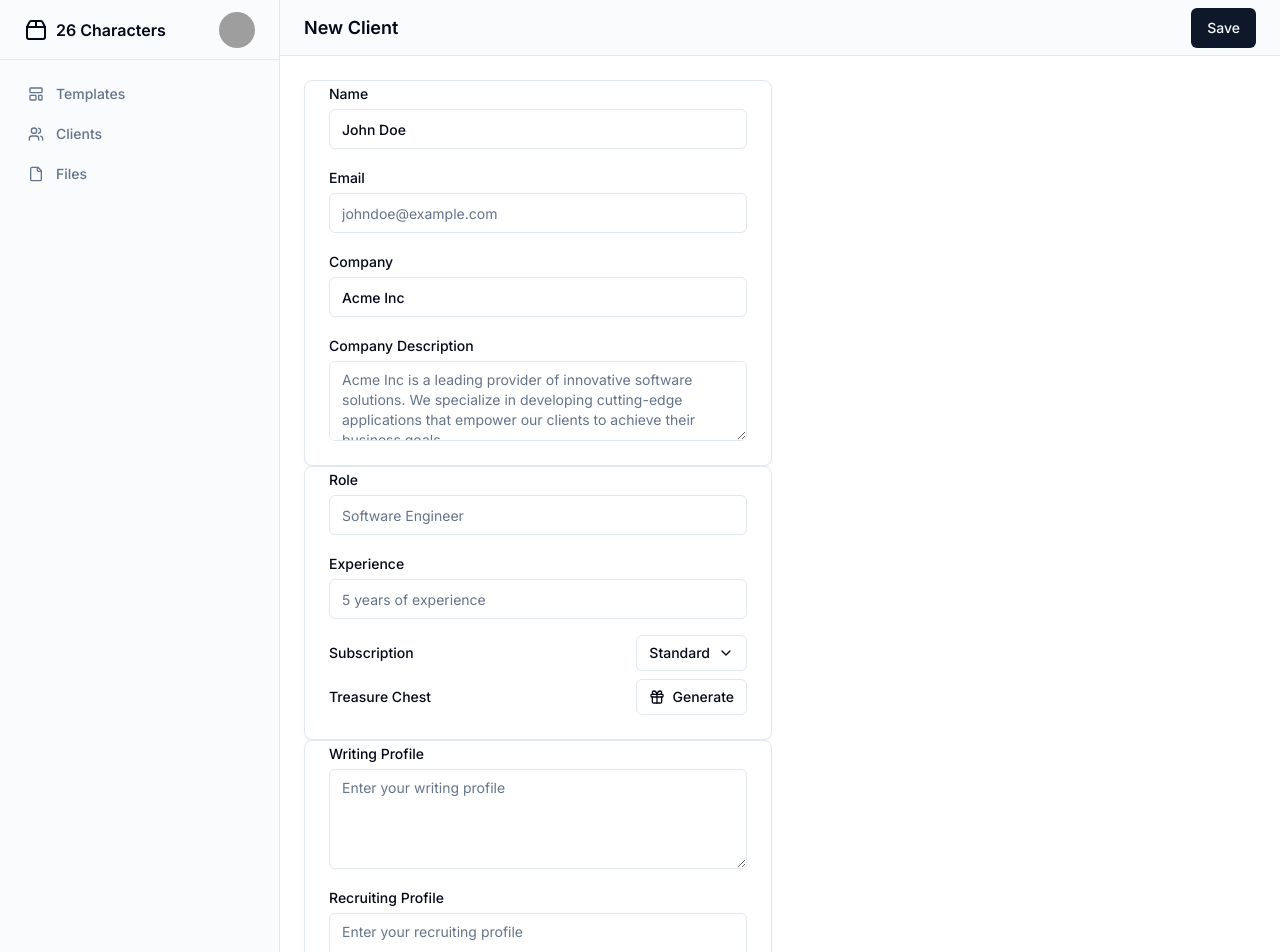
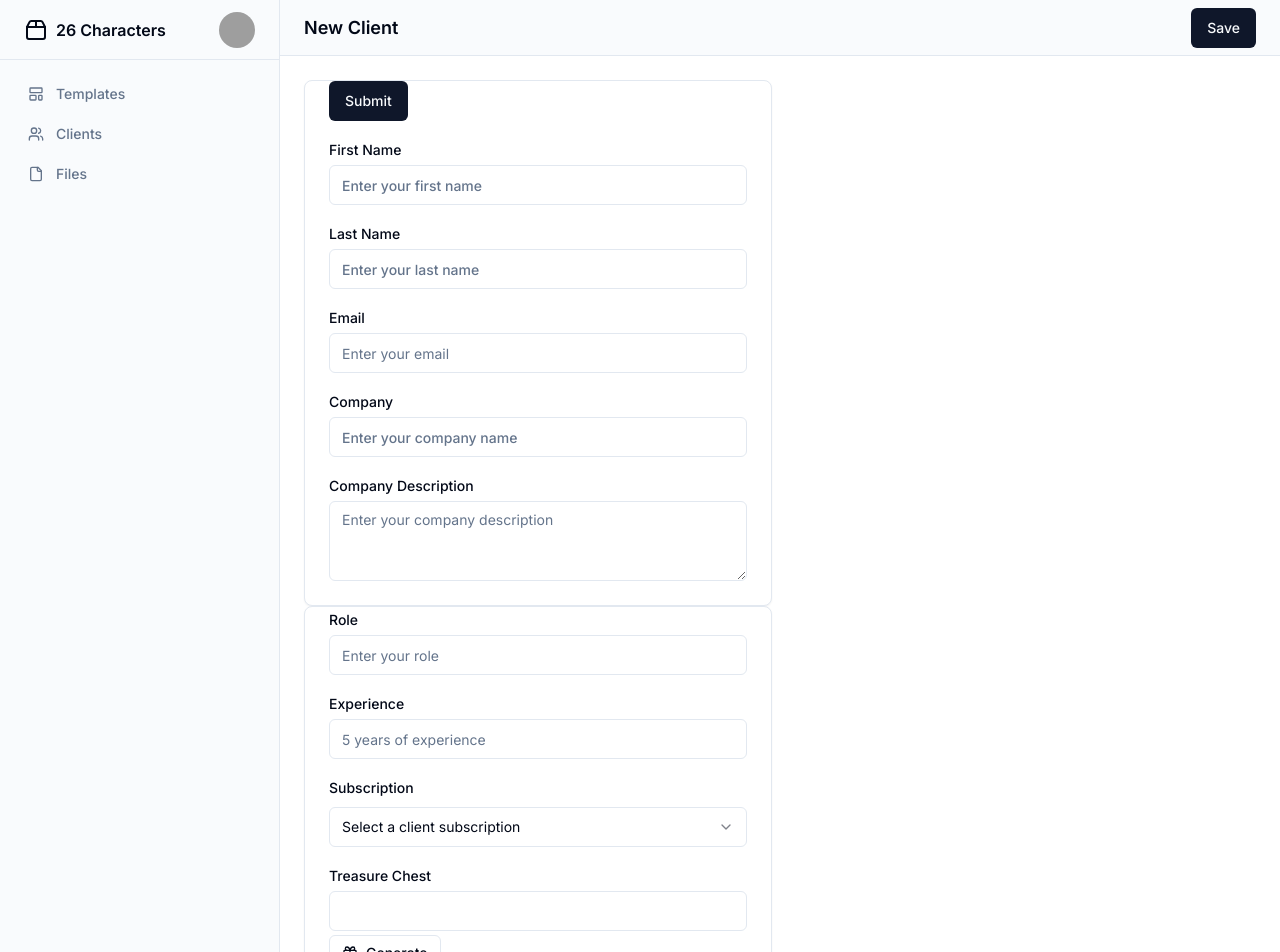
Before and after one commit to lezgoverci/26-characters-app, a Next.js app: page /clients/create in a window 1280 px wide. Shown: the top 952 px of the page. Built offline with nearby package versions, Linux system fonts and the light colour scheme; grey boxes are pictures that could not be loaded.

Commit message:
create client form input

```diff
--- a/app/(authenticated)/clients/create/page.tsx
+++ b/app/(authenticated)/clients/create/page.tsx
@@ -10,21 +10,100 @@ import { DropdownMenu, DropdownMenuTrigger, DropdownMenuContent, DropdownMenuIte
 import { Avatar, AvatarImage, AvatarFallback } from "@/components/ui/avatar"
 import { Card, CardContent } from "@/components/ui/card"
 import { Label } from "@/components/ui/label"
-import { Input } from "@/components/ui/input"
+
 import { Popover, PopoverTrigger, PopoverContent } from "@/components/ui/popover"
 import { Command, CommandList, CommandItem } from "@/components/ui/command"
 import { Textarea } from "@/components/ui/textarea"
 import { FormEvent, useState } from "react"
 import { Client } from "@/types"
+import { z } from "zod";
+import { zodResolver } from "@hookform/resolvers/zod"
+import { useForm } from "react-hook-form"
 
-export default function ClientCreate(){
+import {
+  Select,
+  SelectContent,
+  SelectGroup,
+  SelectItem,
+  SelectLabel,
+  SelectTrigger,
+  SelectValue,
+} from "@/components/ui/select"
 
-    const [formData, setFormData] = useState({} as Client);
-  function handleSubmit(event: FormEvent<HTMLFormElement>): void {
-    throw new Error("Function not implemented.")
+
+import {
+  Form,
+  FormControl,
+  FormDescription,
+  FormField,
+  FormItem,
+  FormLabel,
+  FormMessage,
+} from "@/components/ui/form"
+
+import { Input } from "@/components/ui/input"
+
+export default function ClientCreate() {
+
+
+  const formSchema = z.object({
+    first_name: z.string().min(2).max(50),
+    last_name: z.string().min(2).max(50),
+    email: z.string().email(),
+    company: z.string().min(2).max(50),
+    company_description: z.string().min(2).max(50),
+    role: z.string().min(2).max(50),
+    experience: z.string().min(2).max(50),
+    subscription: z.string().min(2).max(50),
+    writing_profile: z.string().min(2).max(50),
+    recruiting_profile: z.string().min(2).max(50),
+    treasure_chest_link: z.string().min(2).max(50)
+  })
+
+  const form = useForm<z.infer<typeof formSchema>>({
+    resolver: zodResolver(formSchema),
+    defaultValues: {
+      first_name: "",
+      last_name: "",
+      email: "",
+      company: "",
+      company_description: "",
+      role: "",
+      experience: "",
+      subscription: "",
+      writing_profile: "",
+      recruiting_profile: "",
+      treasure_chest_link: ""
+    },
+  })
+
+
+  // const [formData, setFormData] = useState<Client>({} as Client);
+  // function handleSubmit(event: FormEvent<HTMLFormElement>): void {
+  //   throw new Error("Function not implemented.")
+  // }
+
+  const [url, setUrl] = useState('');
+
+  const onSubmit = (values: Client) => {
+
+
+    console.log(values)
   }
 
-    return(
+  const onErorrs = (errors: any) => {
+    console.log(errors)
+  }
+
+  const handleGenerateClick = () => {
+
+
+    const newUrl = 'http://example.com/generated-url'; // Replace this with URL generation logic
+    setUrl(newUrl);
+    form.setValue('treasure_chest_link', newUrl);
+  };
+
+  return (
     <>
       <div className="flex flex-col">
         <header className="flex h-14 items-center justify-between border-b bg-muted/40 px-4 md:px-6">
@@ -34,146 +113,282 @@ export default function ClientCreate(){
         <main className="flex-1 overflow-auto p-4 md:p-6">
           <div className="grid gap-6">
             <div className="grid grid-cols-1 gap-4 sm:grid-cols-2 md:grid-cols-2 lg:grid-cols-2">
-              <form onSubmit={handleSubmit}>
+
+
+              <Form {...form}>
+                <form onSubmit={form.handleSubmit(onSubmit, onErorrs)}>
                   <Card>
                     <CardContent className="space-y-4">
-                  <div className="space-y-1">
-                    <Label htmlFor="name" className="text-sm">
-                      Name
-                    </Label>
+                      <Button type="submit">Submit</Button>
+
+                      <FormField
+                        control={form.control}
+                        name="first_name"
+                        render={({ field }) => (
+                          <FormItem className="space-y-1">
+                            <FormLabel htmlFor="first_name">First Name</FormLabel>
+                            <FormControl>
                               <Input
-                      id="name"
+                                id="first_name"
                                 type="text"
-                      placeholder="John Doe"
-                      defaultValue="John Doe"
+                                placeholder="Enter your first name"
+                                {...field}
                                 className="w-full text-sm font-medium"
                               />
-                  </div>
-                  <div className="space-y-1">
-                    <Label htmlFor="email" className="text-sm">
-                      Email
-                    </Label>
+                            </FormControl>
+                            <FormMessage />
+                          </FormItem>
+                        )}
+                      />
+
+                      <FormField
+                        control={form.control}
+                        name="last_name"
+                        render={({ field }) => (
+                          <FormItem className="space-y-1">
+                            <FormLabel htmlFor="last_name">Last Name</FormLabel>
+                            <FormControl>
+                              <Input
+                                id="last_name"
+                                type="text"
+                                placeholder="Enter your last name"
+                                {...field}
+                                className="w-full text-sm font-medium"
+                              />
+                            </FormControl>
+                            <FormMessage />
+                          </FormItem>
+                        )}
+                      />
+
+                      <FormField
+                        control={form.control}
+                        name="email"
+                        render={({ field }) => (
+                          <FormItem className="space-y-1">
+                            <FormLabel htmlFor="email">Email</FormLabel>
+                            <FormControl>
                               <Input
                                 id="email"
                                 type="email"
-                      placeholder="johndoe@example.com"
-                      defaultValue="johndoe@example.com"
+                                placeholder="Enter your email"
+                                {...field}
                                 className="w-full text-sm text-muted-foreground"
                               />
-                  </div>
-                  <div className="space-y-1">
-                    <Label htmlFor="company" className="text-sm">
-                      Company
-                    </Label>
+                            </FormControl>
+                            <FormMessage />
+                          </FormItem>
+                        )}
+                      />
+
+                      <FormField
+                        control={form.control}
+                        name="company"
+                        render={({ field }) => (
+                          <FormItem className="space-y-1">
+                            <FormLabel htmlFor="company">Company</FormLabel>
+                            <FormControl>
                               <Input
                                 id="company"
                                 type="text"
-                      placeholder="Acme Inc"
-                      defaultValue="Acme Inc"
+                                placeholder="Enter your company name"
+                                {...field}
                                 className="w-full text-sm font-medium"
                               />
-                  </div>
-                  <div className="space-y-1">
-                    <Label htmlFor="company-description" className="text-sm">
-                      Company Description
-                    </Label>
+                            </FormControl>
+                            <FormMessage />
+                          </FormItem>
+                        )}
+                      />
+
+                      <FormField
+                        control={form.control}
+                        name="company_description"
+                        render={({ field }) => (
+                          <FormItem className="space-y-1">
+                            <FormLabel htmlFor="company-description">Company Description</FormLabel>
+                            <FormControl>
                               <Textarea
                                 id="company-description"
-                      placeholder="Acme Inc is a leading provider of innovative software solutions. We specialize in developing cutting-edge applications that empower our clients to achieve their business goals."
+                                placeholder="Enter your company description"
+                                {...field}
                                 className="w-full text-sm text-muted-foreground"
-                      defaultValue="Acme Inc is a leading provider of innovative software solutions. We specialize in developing cutting-edge applications that empower our clients to achieve their business goals."
                               />
-                  </div>
+                            </FormControl>
+                            <FormMessage />
+                          </FormItem>
+                        )}
+                      />
+
                     </CardContent>
                   </Card>
+
                   <Card>
                     <CardContent className="space-y-4">
-                  <div className="space-y-1">
-                    <Label htmlFor="role" className="text-sm">
-                      Role
-                    </Label>
+
+                      <FormField
+                        control={form.control}
+                        name="role"
+                        render={({ field }) => (
+                          <FormItem className="space-y-1">
+                            <FormLabel htmlFor="role">Role</FormLabel>
+                            <FormControl>
                               <Input
                                 id="role"
                                 type="text"
-                      placeholder="Software Engineer"
-                      defaultValue="Software Engineer"
+                                placeholder="Enter your role"
+                                {...field}
                                 className="w-full text-sm text-muted-foreground"
                               />
-                  </div>
-                  <div className="space-y-1">
-                    <Label htmlFor="experience" className="text-sm">
-                      Experience
-                    </Label>
+                            </FormControl>
+                            <FormMessage />
+                          </FormItem>
+                        )}
+                      />
+
+                      <FormField
+                        control={form.control}
+                        name="experience"
+                        render={({ field }) => (
+                          <FormItem className="space-y-1">
+                            <FormLabel htmlFor="experience">Experience</FormLabel>
+                            <FormControl>
                               <Input
                                 id="experience"
                                 type="text"
                                 placeholder="5 years of experience"
-                      defaultValue="5 years of experience"
+                                {...field}
                                 className="w-full text-sm text-muted-foreground"
                               />
-                  </div>
-                  <div className="grid gap-2">
-                    <div className="flex items-center justify-between">
-                      <span className="text-sm font-medium">Subscription</span>
-                      <Popover>
-                        <PopoverTrigger asChild>
-                          <Button variant="outline" size="sm">
-                            Standard <ChevronDownIcon className="h-4 w-4 ml-2" />
-                          </Button>
-                        </PopoverTrigger>
-                        <PopoverContent className="p-0" align="end">
-                          <Command>
-                            <CommandList>
-                              <CommandItem className="px-4 py-2 hover:bg-accent hover:text-accent-foreground">
-                                Standard
-                              </CommandItem>
-                              <CommandItem className="px-4 py-2 hover:bg-accent hover:text-accent-foreground">
-                                Premium
-                              </CommandItem>
-                            </CommandList>
-                          </Command>
-                        </PopoverContent>
-                      </Popover>
-                    </div>
+                            </FormControl>
+                            <FormMessage />
+                          </FormItem>
+                        )}
+                      />
+
+                      <FormField
+                        control={form.control}
+                        name="subscription"
+                        render={({ field }) => (
+                          <FormItem>
+                            <FormLabel>Subscription</FormLabel>
+                            <Select onValueChange={field.onChange} defaultValue={field.value}>
+                              <FormControl>
+                                <SelectTrigger>
+                                  <SelectValue placeholder="Select a client subscription" />
+                                </SelectTrigger>
+                              </FormControl>
+                              <SelectContent>
+                                <SelectItem value="standard">Standard</SelectItem>
+                                <SelectItem value="premium">Premium</SelectItem>
+
+                              </SelectContent>
+                            </Select>
+
+                          </FormItem>
+                        )}
+                      />
+
+                      {/* <div className="grid gap-2">
+
                         <div className="flex items-center justify-between">
                           <span className="text-sm font-medium">Treasure Chest</span>
-                      <Button variant="outline" size="sm">
+                          <input
+                            type="text"
+                            value={url}
+                            onChange={(e) => setUrl(e.target.value)}
+                            className="mr-2 border rounded p-1"
+                            placeholder="Generated URL"
+                          />
+                          <Button variant="outline" size="sm" onClick={(event) => { event.preventDefault(); handleGenerateClick(); }}>
                             <GiftIcon className="h-4 w-4 mr-2" />
                             Generate
                           </Button>
                         </div>
-                  </div>
+                      </div> */}
+
+                      <FormField
+                        control={form.control}
+                        name="treasure_chest_link"
+                        render={({ field }) => (
+                          <FormItem className="space-y-1">
+                            <FormLabel htmlFor="role">Treasure Chest</FormLabel>
+                            <FormControl>
+                              <>
+                                <Input
+                                  id="treasure_chest_link"
+                                  type="text"
+                                  // placeholder="Enter your role"
+                                  {...field}
+                                  value={url}
+                                  className="w-full text-sm text-muted-foreground"
+                                />
+                                <Button variant="outline" size="sm" onClick={(event) => { event.preventDefault(); handleGenerateClick(); }}>
+                                  <GiftIcon className="h-4 w-4 mr-2" />
+                                  Generate
+                                </Button>
+                              </>
+
+
+                            </FormControl>
+                            <FormMessage />
+                          </FormItem>
+                        )}
+                      />
+
                     </CardContent>
                   </Card>
+
                   <Card>
                     <CardContent className="space-y-4">
-                  <div className="space-y-1">
-                    <Label htmlFor="writing-profile" className="text-sm">
-                      Writing Profile
-                    </Label>
+
+                      <FormField
+                        control={form.control}
+                        name="writing_profile"
+                        render={({ field }) => (
+                          <FormItem className="space-y-1">
+                            <FormLabel htmlFor="writing-profile">Writing Profile</FormLabel>
+                            <FormControl>
                               <Textarea
                                 id="writing-profile"
                                 placeholder="Enter your writing profile"
+                                {...field}
                                 className="w-full min-h-[100px] text-sm text-muted-foreground"
-                      defaultValue="Enter your writing profile"
                               />
-                  </div>
-                  <div className="space-y-1">
-                    <Label htmlFor="recruiting-profile" className="text-sm">
-                      Recruiting Profile
-                    </Label>
+                            </FormControl>
+                            <FormMessage />
+                          </FormItem>
+                        )}
+                      />
+
+                      <FormField
+                        control={form.control}
+                        name="recruiting_profile"
+                        render={({ field }) => (
+                          <FormItem className="space-y-1">
+                            <FormLabel htmlFor="recruiting-profile">Recruiting Profile</FormLabel>
+                            <FormControl>
                               <Textarea
                                 id="recruiting-profile"
                                 placeholder="Enter your recruiting profile"
+                                {...field}
                                 className="w-full min-h-[100px] text-sm text-muted-foreground"
-                      defaultValue="Enter your recruiting profile"
                               />
-                  </div>
-
+                            </FormControl>
+                            <FormMessage />
+                          </FormItem>
+                        )}
+                      />
 
                     </CardContent>
                   </Card>
+
+
                 </form>
+              </Form>
+
+
+
             </div>
           </div>
         </main>
@@ -182,7 +397,7 @@ export default function ClientCreate(){
   )
 }
 
-function ChevronDownIcon(props:React.SVGProps<SVGSVGElement>) {
+function ChevronDownIcon(props: React.SVGProps<SVGSVGElement>) {
   return (
     <svg
       {...props}
@@ -201,7 +416,7 @@ function ChevronDownIcon(props:React.SVGProps<SVGSVGElement>) {
   )
 }
 
-  function GiftIcon(props:React.SVGProps<SVGSVGElement>) {
+function GiftIcon(props: React.SVGProps<SVGSVGElement>) {
   return (
     <svg
       {...props}
```
Also changed, not shown: types.d.ts (+4 -3 lines). Lines whose indentation alone changed are shown as unchanged.
